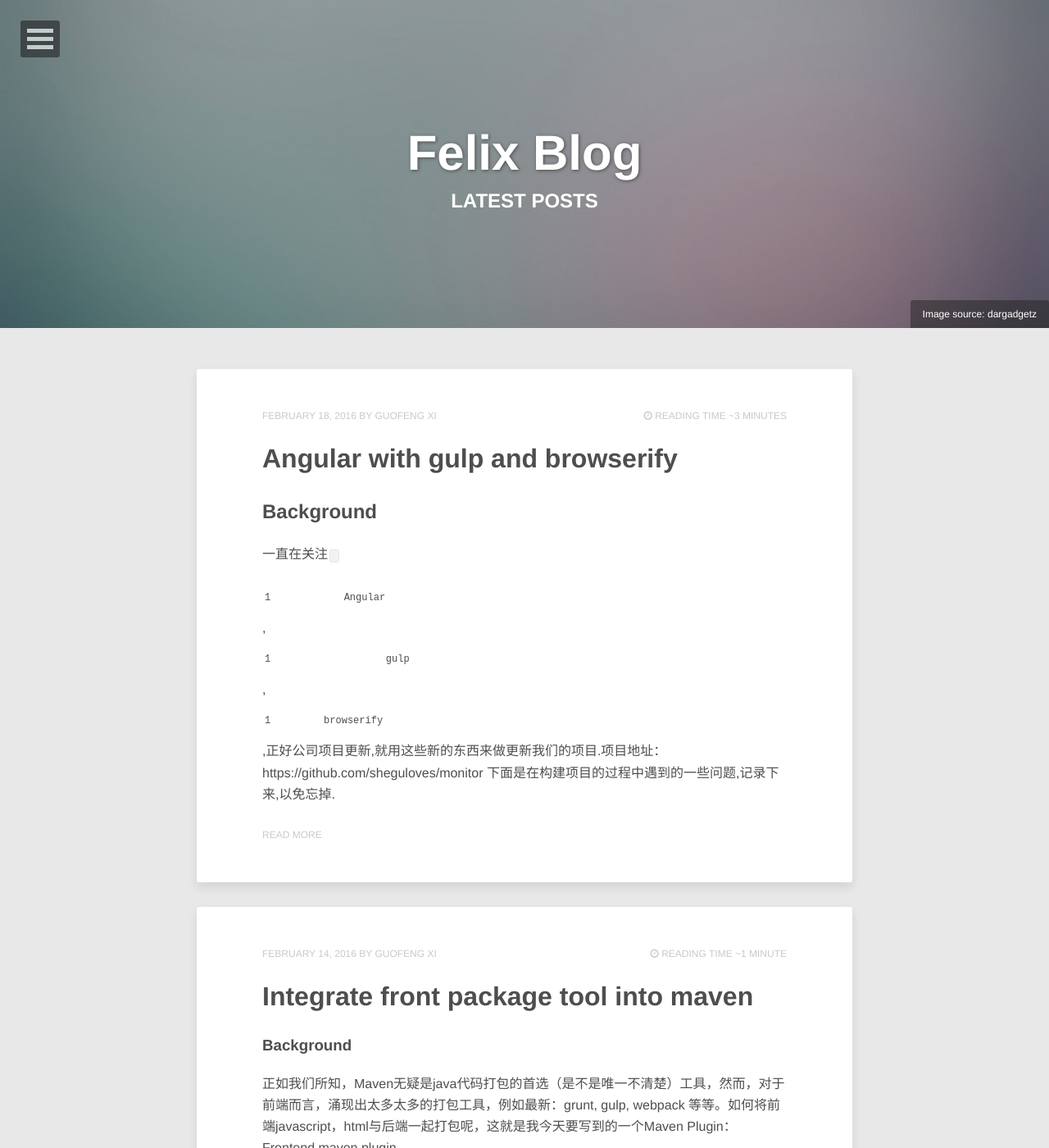
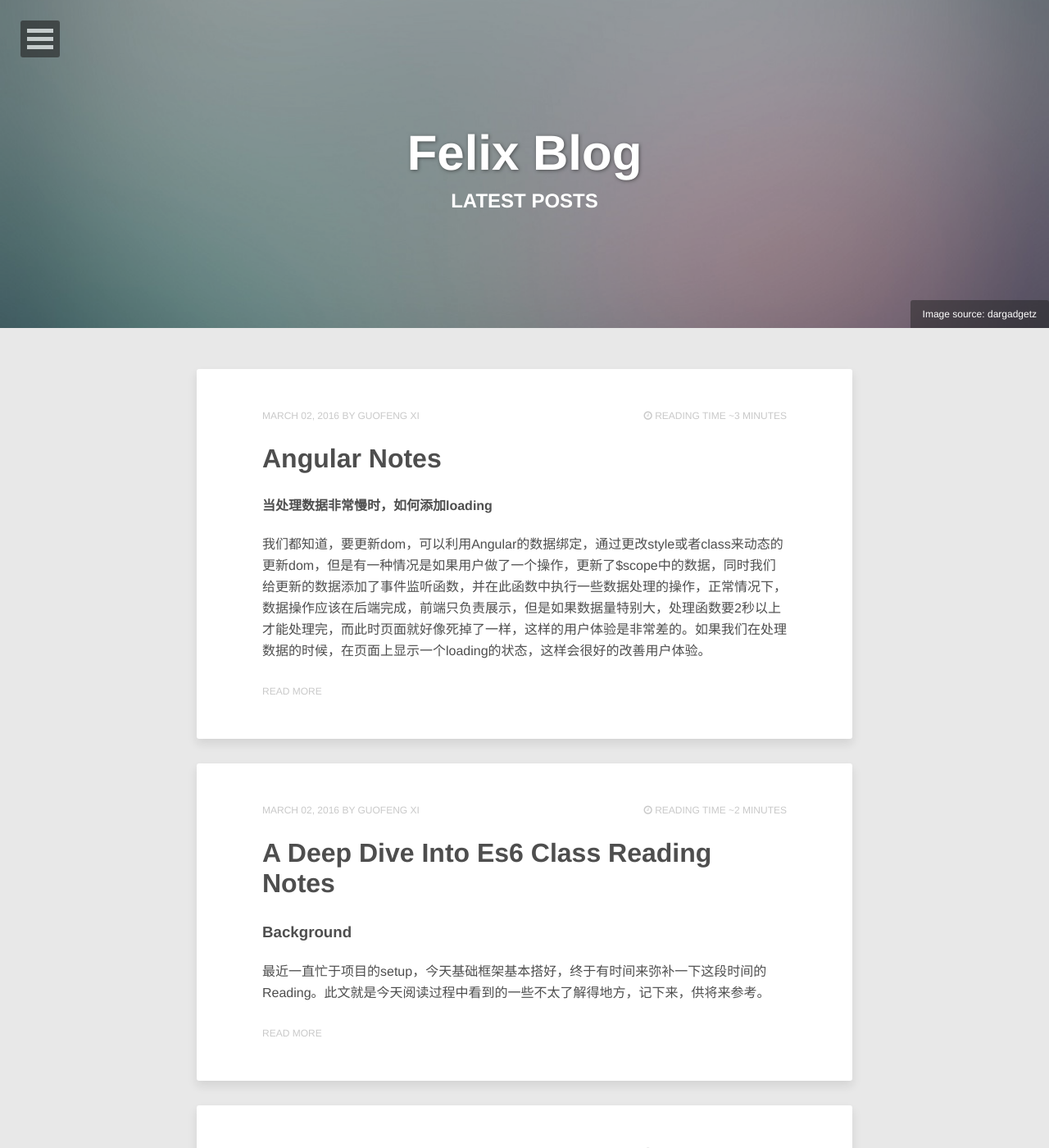
Before and after one commit to sheguloves/blog, a Jekyll site: the page built from index.html, in a window 1280 px wide and 1400 px high. Shown: the whole window at 82% size. Built offline with Jekyll 4.4.1, drawn with Linux system fonts in a browser that asks for light colours; nearby versions of some CDN libraries; the list of posts is cut into pages by our own code; some of the changed text lies outside the part shown.

Commit message:
Add two new posts

```diff
--- a/_config.yml
+++ b/_config.yml
@@ -41,8 +41,7 @@ timezone:    Asia/Shanghai
 future:      true
 highlighter: pygments
 markdown:    kramdown
-gems:
-  - jekyll-sitemap
+gems: [jekyll-sitemap, jekyll-paginate]
 sass:
   sass_dir: _sass
   style: compressed
@@ -52,20 +51,19 @@ permalink:   /:categories/:title/
 
 # Amount of post to show on home page
 paginate: 8
-
+syntax_highlighter_opts:
+  line_numbers: nil
+  line_numbers_start: 1
+  tab_width: 4
+  bold_every: 10
+  css: class
 kramdown:
   auto_ids: true
   footnote_nr: 1
   entity_output: as_char
   toc_levels: 1..6
-  use_coderay: true
+  syntax_highlighter: true
 
-  coderay:
-    coderay_line_numbers: nil
-    coderay_line_numbers_start: 1
-    coderay_tab_width: 4
-    coderay_bold_every: 10
-    coderay_css: class
 
 include: [".htaccess"]
 exclude: ["lib", "config.rb", "Capfile", "config", "Gemfile", "Gemfile.lock", "README.md", "LICENSE", "log", "Rakefile", "Rakefile.rb", "tmp", "less", "*.sublime-project", "*.sublime-workspace", "test", "spec", "Gruntfile.js", "package.json", "node_modules"]
--- /dev/null
+++ b/_posts/2016-03-02-A-Deep-Dive-into-ES6-Class-Reading-Notes.md
@@ -0,0 +1,212 @@
+### Background
+最近一直忙于项目的setup，今天基础框架基本搭好，终于有时间来弥补一下这段时间的Reading。此文就是今天阅读过程中看到的一些不太了解得地方，记下来，供将来参考。
+
+<!--more-->
+[原文地址](http://www.sitepoint.com/object-oriented-javascript-deep-dive-es6-classes/)
+
+### Notes
+引用
+
+  > * When a function is associated with a class or object, we call it a “method”.
+  > * When an object is created from a class, that object is said to be an “instance” of the class.
+
+### Subclasses (子类)
+
+#### Inherit to Avoid Duplication
+
+没有类的情况下，我们的代码是这样写的
+{% highlight javascript %}
+class Employee {
+  constructor(firstName, familyName) {
+    this._firstName = firstName;
+    this._familyName = familyName;
+  }
+
+  getFullName() {
+    return `${this._firstName} ${this._familyName}`;
+  }
+}
+
+class Manager {
+  constructor(firstName, familyName) {
+    this._firstName = firstName;
+    this._familyName = familyName;
+    this._managedEmployees = [];
+  }
+
+  getFullName() {
+    return `${this._firstName} ${this._familyName}`;
+  }
+
+  addEmployee(employee) {
+    this._managedEmployees.push(employee);
+  }
+}
+{% endhighlight %}
+
+有了类，我们可以用Class的继承去除重复的代码
+
+{% highlight javascript %}
+class Employee {
+  constructor(firstName, familyName) {
+    this._firstName = firstName;
+    this._familyName = familyName;
+  }
+
+  getFullName() {
+    return `${this._firstName} ${this._familyName}`;
+  }
+}
+
+class Manager extends Employee {
+  constructor(firstName, familyName) {
+    super(firstName, familyName);
+    this._managedEmployees = [];
+  }
+
+  addEmployee(employee) {
+    this._managedEmployees.push(employee);
+  }
+}
+{% endhighlight %}
+
+#### IS-A and WORKS-LIKE-A
+
+  > 有一个设计法则来帮助我们决定是否要使用继承。继承应该总是模拟`IS-A`和`WORKS-LIKE-A`这样的关系。正如上面我们看到的，manager `is a`并且`works like a`特殊的employee，那么我们在任何使用superclass实例的地方都可以用subclass的实例代替，并且一切都应该work，但是在某些情况下，也会违背这个法则，比如`Rectangle`和`Square`.
+
+{% highlight javascript %}
+class Rectangle {
+  set width(w) {
+    this._width = w;
+  }
+
+  get width() {
+    return this._width;
+  }
+
+  set height(h) {
+    this._height = h;
+  }
+
+  get height() {
+    return this._height;
+  }
+}
+
+// A function that operates on an instance of Rectangle
+function f(rectangle) {
+  rectangle.width = 5;
+  rectangle.height = 4;
+
+  // Verify expected result
+  if (rectangle.width * rectangle.height !== 20) {
+    throw new Error("Expected the rectangle's area (width * height) to be 20");
+  }
+}
+
+// A square IS-A rectangle... right?
+class Square extends Rectangle {
+  set width(w) {
+    super.width = w;
+
+    // Maintain square-ness
+    super.height = w;
+  }
+
+  set height(h) {
+    super.height = h;
+
+    // Maintain square-ness
+    super.width = h;
+  }
+}
+
+// But can a rectangle be substituted by a square?
+f(new Square()); // error
+{% endhighlight %}
+
+当然，上诉的情况毕竟是比较特别的情况，所以Unit Test是很重要的
+
+#### Beware Overuse (注意不要过度使用)
+
+  > 我们可以发现，Class和继承带来的这些便利及功能是如此的诱人，即使作为一个有经验的开发者亦是如此。但是同样，继承也带来一些缺陷。回想当初，我们确保数据或者状态（state）的合法是通过操作很少的特定的functions来实现，但是当我们用到继承，我们增加了很多可以直接操作数据或者状态的functions，那么这些额外的functions也当然也要对数据合法性负责。如果太多的functions可以直接操作数据，那么这些数据将变得跟global变量一样差劲。太多的继承削弱了数据封装性并且会很难保证数据正确并切会难以重用。
+  > 然而我们有另外一种方式来去除重复代码，我们称之为“composition”。下面的代码使用了组合而非继承来实现去除重复代码：
+
+{% highlight javascript %}
+class Employee {
+  constructor(firstName, familyName) {
+    this._firstName = firstName;
+    this._familyName = familyName;
+  }
+
+  getFullName() {
+    return `${this._firstName} ${this._familyName}`;
+  }
+}
+
+class Group {
+  constructor(manager /* : Employee */ ) {
+    this._manager = manager;
+    this._managedEmployees = [];
+  }
+
+  addEmployee(employee) {
+    this._managedEmployees.push(employee);
+  }
+}
+{% endhighlight %}
+
+### 为什么说ES6的class more than sugar
+
+#### Static Properties Are Inherited
+
+{% highlight javascript %}
+// ES5
+function B() {}
+B.f = function () {};
+
+function D() {}
+D.prototype = Object.create(B.prototype);
+
+D.f(); // error
+{% endhighlight %}
+
+{% highlight javascript %}
+// ES6
+class B {
+  static f() {}
+}
+
+class D extends B {}
+
+D.f(); // ok
+{% endhighlight %}
+
+#### Built-in Constructors Can Be Subclassed
+
+{% highlight javascript %}
+// ES5
+function D() {
+  Array.apply(this, arguments);
+}
+D.prototype = Object.create(Array.prototype);
+
+var d = new D();
+d[0] = 42;
+
+d.length; // 0 - bad, no array exotic behavior
+{% endhighlight %}
+
+{% highlight javascript %}
+// ES6
+class D extends Array {}
+
+let d = new D();
+d[0] = 42;
+
+d.length; // 1 - good, array exotic behavior
+{% endhighlight %}
+
+#### Miscellaneous
+
+  > There’s a small assortment of other, probably less significant differences. Class constructors can’t be function-called. This protects against forgetting to invoke constructors with `new`. Also, a class constructor’s `prototype` property can’t be reassigned. This may help JavaScript engines optimize class objects. And finally, class methods don’t have a `prototype` property. This may save memory by eliminating unnecessary objects.
--- /dev/null
+++ b/_posts/2016-03-02-Angular-Notes.md
@@ -0,0 +1,210 @@
+#### 当处理数据非常慢时，如何添加loading
+我们都知道，要更新dom，可以利用Angular的数据绑定，通过更改style或者class来动态的更新dom，但是有一种情况是如果用户做了一个操作，更新了$scope中的数据，同时我们给更新的数据添加了事件监听函数，并在此函数中执行一些数据处理的操作，正常情况下，数据操作应该在后端完成，前端只负责展示，但是如果数据量特别大，处理函数要2秒以上才能处理完，而此时页面就好像死掉了一样，这样的用户体验是非常差的。如果我们在处理数据的时候，在页面上显示一个loading的状态，这样会很好的改善用户体验。
+<!--more-->
+但是如何添加loading并且在loading结束后取消loading呢？第一个想到的方法就是添加一个loading的div，数据开始处理之前，设置当前的状态为loading，同时更新loading div的style或者class,看下面的代码：
+
+{% highlight html %}
+<div id="loading" ng-style="{display: loading ? 'block' : 'none'}"></div>
+// or
+<div id="loading" ng-class="{show: loading}"></div>
+{% endhighlight %}
+{% highlight javascript %}
+// controller
+// before process data
+$scope.loading = true;
+// process data
+processData();
+$scope.loading = false;
+
+{% endhighlight %}
+好了，我们运行一下。
+结果呢？我擦，不work。为什么呢？我们知道，javascript是单线程，当我们执行`$scope.loading = true;`后，紧接着`processData();`，此时Angular并不会更新dom，而是会接着执行`$scope.loading = false;`，最后一切都执行结束后，更新dom，也就是说我们先设置loading为true，然后又设置为false，dom上根本没更新。
+一般情况下，数据都是通过Ajax请求从后端获取，获取过程中设置loading为true，数据取回来后，在回调函数中将loading重新设置为false，这是起作用的。But why？因为Ajax是异步请求，我们在发送请求之前，将loading设置为true，这时所有的操作就已经结束了，Angular会去更新dom，等到数据取回来后，是重新启动了一系列的操作，这时我们将loading设置为false，然后更新数据，最后更新dom。重点就是**异步操作**。那么可以将我们上面的代码改改：
+{% highlight html %}
+<div id="loading" ng-style="{display: loading ? 'block' : 'none'}"></div>
+// or
+<div id="loading" ng-class="{show: loading}"></div>
+{% endhighlight %}
+{% highlight javascript %}
+// controller
+// before process data
+$scope.loading = true;
+timeout(function() {
+    // process data
+    processData();
+    $scope.loading = false;
+});
+
+{% endhighlight %}
+运行一下，结果呢？OK了。
+我只是在做Angular项目的时候遇到了这个问题，如果是用jQuery直接更新dom，不用其他的框架，会不会还有这个bug，我不是太清楚，正常情况下应该是同样会有这个问题的，不过并未做实际的测试。
+
+#### 何时需要手动调用$apply()
+AngularJS的文档明确指出，如果当前的执行环境不在AngularJS的context之内，就需要手动的调用`$apply()`方法。
+
+{% highlight javascript %}
+angular.module('myApp',[]).controller('MessageController', function($scope) {
+  $scope.getMessage = function() {
+    setTimeout(function() {
+      $scope.message = 'Fetched after 3 seconds';
+      console.log('message:'+$scope.message);
+    }, 2000);
+  }
+
+  $scope.getMessage();
+
+});
+{% endhighlight %}
+
+如果页面上有绑定`$scope.message`,那么message将不会更新，更新代码如下：
+
+{% highlight javascript %}
+angular.module('myApp',[]).controller('MessageController', function($scope) {
+  $scope.getMessage = function() {
+    setTimeout(function() {
+      $scope.$apply(function() {
+        //wrapped this within $apply
+        $scope.message = 'Fetched after 3 seconds';
+        console.log('message:' + $scope.message);
+      });
+    }, 2000);
+  }
+
+  $scope.getMessage();
+
+});
+{% endhighlight %}
+message将自动更新。当然我们也可以替换为下面的代码：
+
+{% highlight javascript %}
+$scope.getMessage = function() {
+  setTimeout(function() {
+    $scope.message = 'Fetched after two seconds';
+    console.log('message:' + $scope.message);
+    $scope.$apply(); //this triggers a $digest
+  }, 2000);
+};
+{% endhighlight %}
+上面的代码用的是不带参数的`$scope.$apply()`,请记住你应该一直使用带参数的`$scope.$apply()`因为当你传一个function给`$scope.$apply()`的时候，这个function将会被封装在`try...catch`块之内，如果有任何的错误，都会传给`$exceptionHandler` service.
+
+### User Authentication with the MEAN Stack
+
+下面的Notes是读文章[User Authentication with the MEAN Stack](http://www.sitepoint.com/user-authenication-mean-stack/)的时候学习到的一些知识,虽然是MEAN项目，同样适用于其它技术的full-stack开发，例如，后端如果是Java，只需要把后端的实现用Java替代就可。
+
+#### Protect a Route for Logged in Users Only
+
+{% highlight javascript %}
+(function () {
+
+  angular.module('meanApp', ['ngRoute']);
+
+  function config ($routeProvider, $locationProvider) {
+    $routeProvider
+      .when('/', {
+        templateUrl: 'home/home.view.html',
+        controller: 'homeCtrl',
+        controllerAs: 'vm'
+      })
+      .when('/register', {
+        templateUrl: '/auth/register/register.view.html',
+        controller: 'registerCtrl',
+        controllerAs: 'vm'
+      })
+      .when('/login', {
+        templateUrl: '/auth/login/login.view.html',
+        controller: 'loginCtrl',
+        controllerAs: 'vm'
+      })
+      .when('/profile', {
+        templateUrl: '/profile/profile.view.html',
+        controller: 'profileCtrl',
+        controllerAs: 'vm'
+      })
+      .otherwise({redirectTo: '/'});
+
+    // use the HTML5 History API
+    $locationProvider.html5Mode(true);
+  }
+
+  function run($rootScope, $location, authentication) {
+    $rootScope.$on('$routeChangeStart', function(event, nextRoute, currentRoute) {
+      if ($location.path() === '/profile' && !authentication.isLoggedIn()) {
+        $location.path('/');
+      }
+    });
+  }
+
+  angular
+    .module('meanApp')
+    .config(['$routeProvider', '$locationProvider', config])
+    .run(['$rootScope', '$location', 'authentication', run]);
+
+})();
+{% endhighlight %}
+
+#### common service call
+
+{% highlight javascript %}
+function meanData ($http, authentication) {
+
+  var getProfile = function () {
+    return $http.get('/api/profile', {
+      headers: {
+        Authorization: 'Bearer '+ authentication.getToken()
+      }
+    });
+  };
+
+  return {
+    getProfile : getProfile
+  };
+}
+{% endhighlight %}
+
+
+#### factory vs service
+* factory return a object, you can use it in controller initialization.
+* service behavior like a "New" function, you cannot get its properties and methods in controller initialization
+
+#### component
+* **remember**: if define a property in controller of a component like "aaName", pass value to this component should use property name "aa-name"
+
+  > Normalization
+  > Angular normalizes an element's tag and attribute name to determine which elements match which directives. We typically refer to directives by their case-sensitive camelCase normalized name (e.g. ngModel). However, since HTML is case-insensitive, we refer to directives in the DOM by lower-case forms, typically using dash-delimited attributes on DOM elements (e.g. ng-model).
+  > The normalization process is as follows:
+  > * Strip x- and data- from the front of the element/attributes.
+  > * Convert the :, -, or _-delimited name to camelCase.
+
+#### $http call
+* Please check whether the parameters need to serilize if the call cannot work, and also check if need to add the headers for $http
+
+#### $timeout and $interval
+* please use $timeout and $interval in angularjs, because the two service will update properties of $scope but default timeout and interval do not.
+
+#### customize fonts in css
+I'm using the following code in my css:
+{% highlight css %}
+@font-face {
+    font-family: "rsfont";
+    src: url("rsfont.ttf");
+}
+
+body {
+    font-family: 'rsfont';
+}
+{% endhighlight %}
+I have a `rsfont.ttf` file in the same folder as my css file, but it just doesn't work. Why?
+
+.ttf font works in Safari, Android, iOS. To make the font work in all browsers you need to make more font formats using a fontface generator. You can use the one on fontsquirrel
+
+Your final @fontface declarations should be something like this to work in all browsers supporting the @fontface
+{% highlight css %}
+@font-face {
+  font-family: 'rsfont';
+  src: url('rsfont.eot'); /* IE9 Compat Modes */
+  src: url('rsfont.eot?#iefix') format('embedded-opentype'), /* IE6-IE8 */
+       url('rsfont.woff') format('woff'), /* Modern Browsers */
+       url('rsfont.ttf')  format('truetype'), /* Safari, Android, iOS */
+       url('rsfont.svg#svgFontName') format('svg'); /* Legacy iOS */
+}
+{% endhighlight %}
```
Also changed, not shown: _posts/2013-08-16-code-highlighting-post.md (+0 -6 lines), _posts/2016-01-27-javascript-loading-images-byte-from-java-servlet.md (+1 -1 lines).
